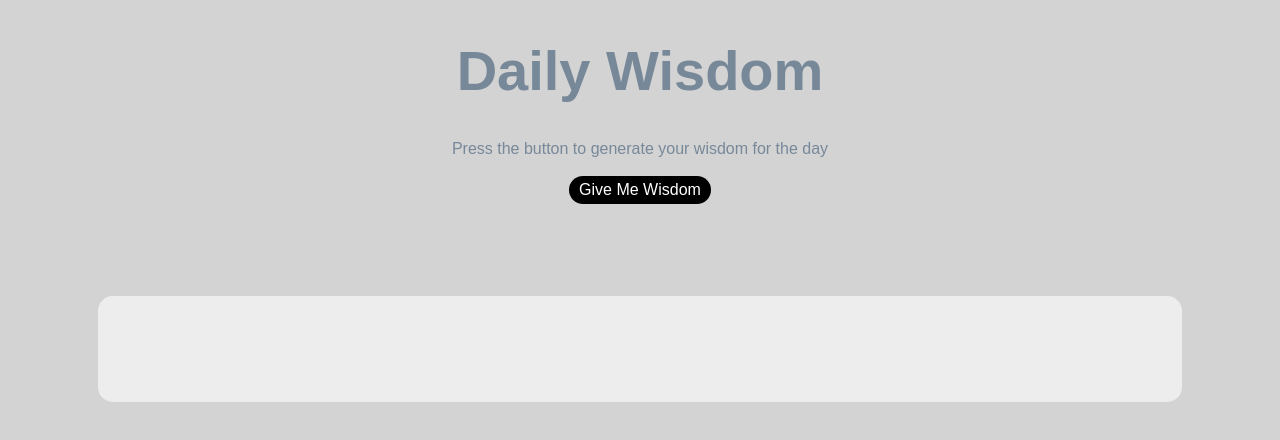
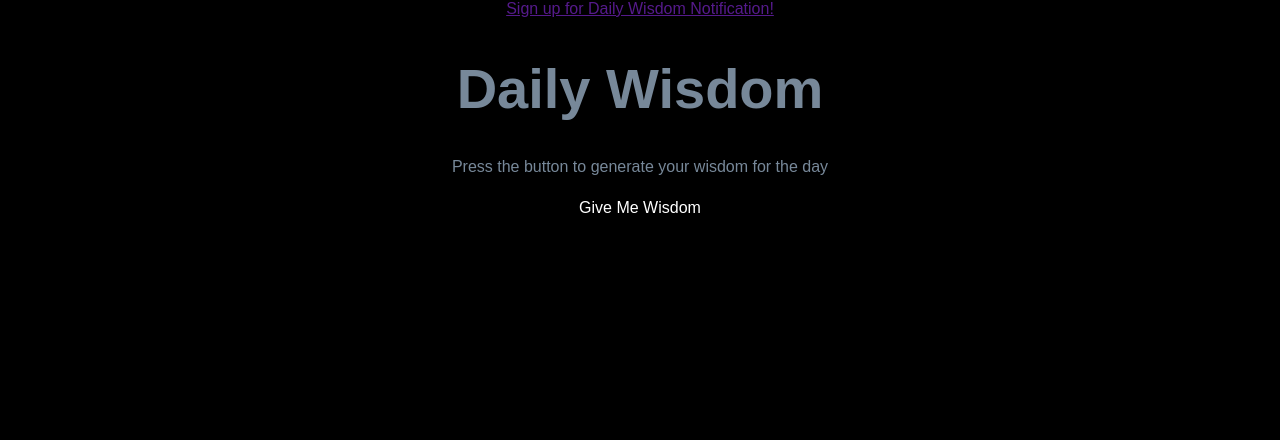
Before and after one commit to XavierFrancis9/Personal-Projects, a plain HTML site: page Daily-Wisdom.html in a window 1280 px wide. Drawn offline with Linux system fonts and the light colour scheme.

Commit message:
header created and margin/padding changed

```diff
--- a/Daily-Wisdom.html
+++ b/Daily-Wisdom.html
@@ -7,10 +7,15 @@
 	</head>
 
 	<body>
+	<header id="header">
+		<nav id="headerNav">
+			<a href="">Sign up for Daily Wisdom Notification!</a>
+		</nav>
+	</header>
 		<h1>Daily Wisdom</h1>
 		<p>Press the button to generate your wisdom for the day</p>
 		<button id="myButton">Give Me Wisdom</button>
-		<div class="transbox">
+		<div id="transbox">
 		<p id="output"></p>
 		</div>
 
--- a/css/daily-wisdom.css
+++ b/css/daily-wisdom.css
@@ -2,19 +2,33 @@
 body {
     text-align: center;
     color: lightslategray;
-    background-color: lightgray;
+    background-color: black;
     background-image: url("img/correct-night-sky.jpg");
     font-family: fantasy;
+    margin: 0;
+    padding: 0;
+}
+#header{
+    background-color: black;
+    width: 100%;
+    margin: 0;
+    padding: 0;
+}
+
+a {
 
 }
+
 h1 {
     font-size: 56px;
     color: lightslategray;
 }
+
 div {
     font-size: 96px;
     text-align: center;
 }
+
 #myButton {
     background-color: black;
     border: none;
@@ -30,12 +44,11 @@ div {
     cursor: pointer;
 }
 
-
-div.transbox {
-    margin: 90px;
-    background-color: #ffffff;
-    border: none;
-    padding: 5px;
-    opacity: 0.6;
-    border-radius: 15px;
-}
+/*#transbox {*/
+/*    margin: 90px;*/
+/*    background-color: #ffffff;*/
+/*    border: none;*/
+/*    padding: 5px;*/
+/*    opacity: 0.6;*/
+/*    border-radius: 15px;*/
+/*}*/
--- a/js/daily-wisdom.js
+++ b/js/daily-wisdom.js
@@ -9,5 +9,14 @@ myButton.addEventListener('click', () => {
     let randomElement = phrase[randomIndex];
     let output = document.getElementById('output');
 
+    let transbox = document.getElementById('transbox');
+
+    transbox.style.margin = '90px';
+    transbox.style['background-color'] = '#fff';
+    transbox.style.border = 'none';
+    transbox.style.padding = '5px';
+    transbox.style.opacity = '0.6';
+    transbox.style['border-radius'] = '15px';
+
     output.innerHTML = randomElement;
 });
```
